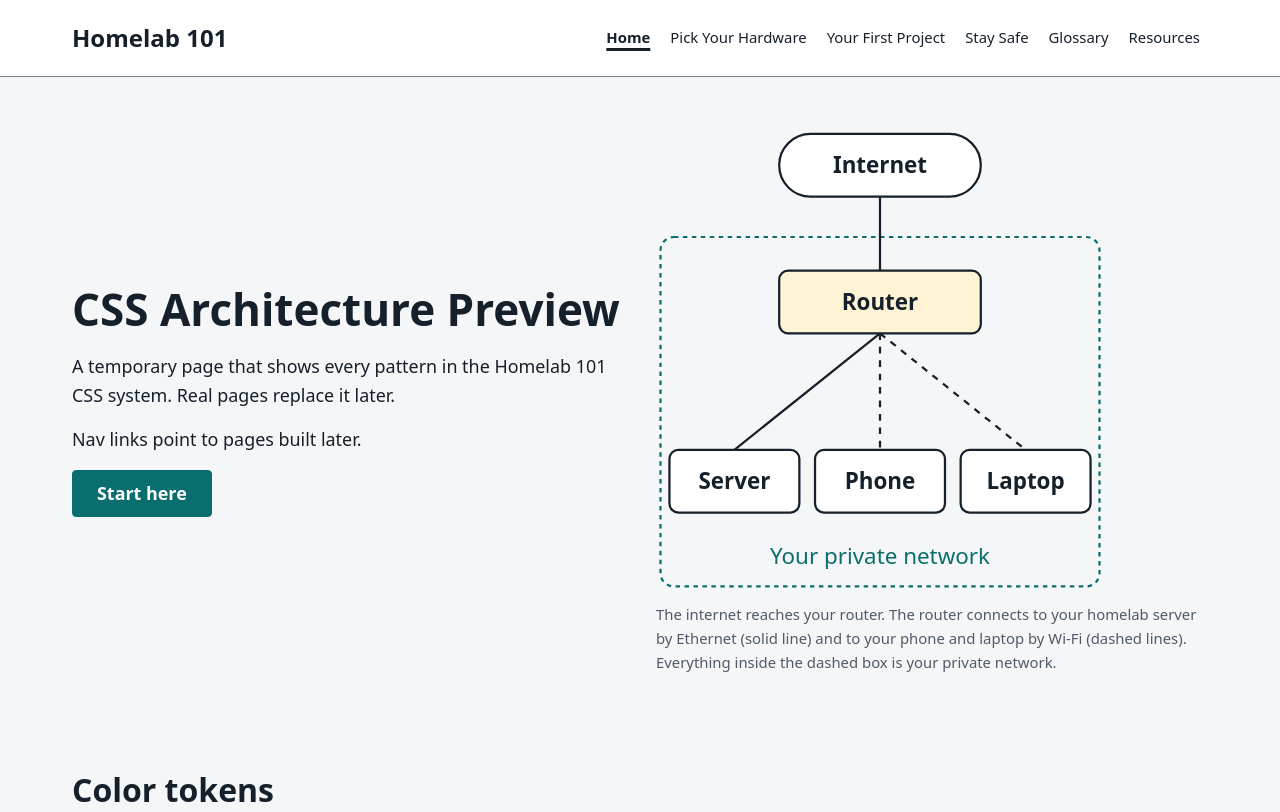
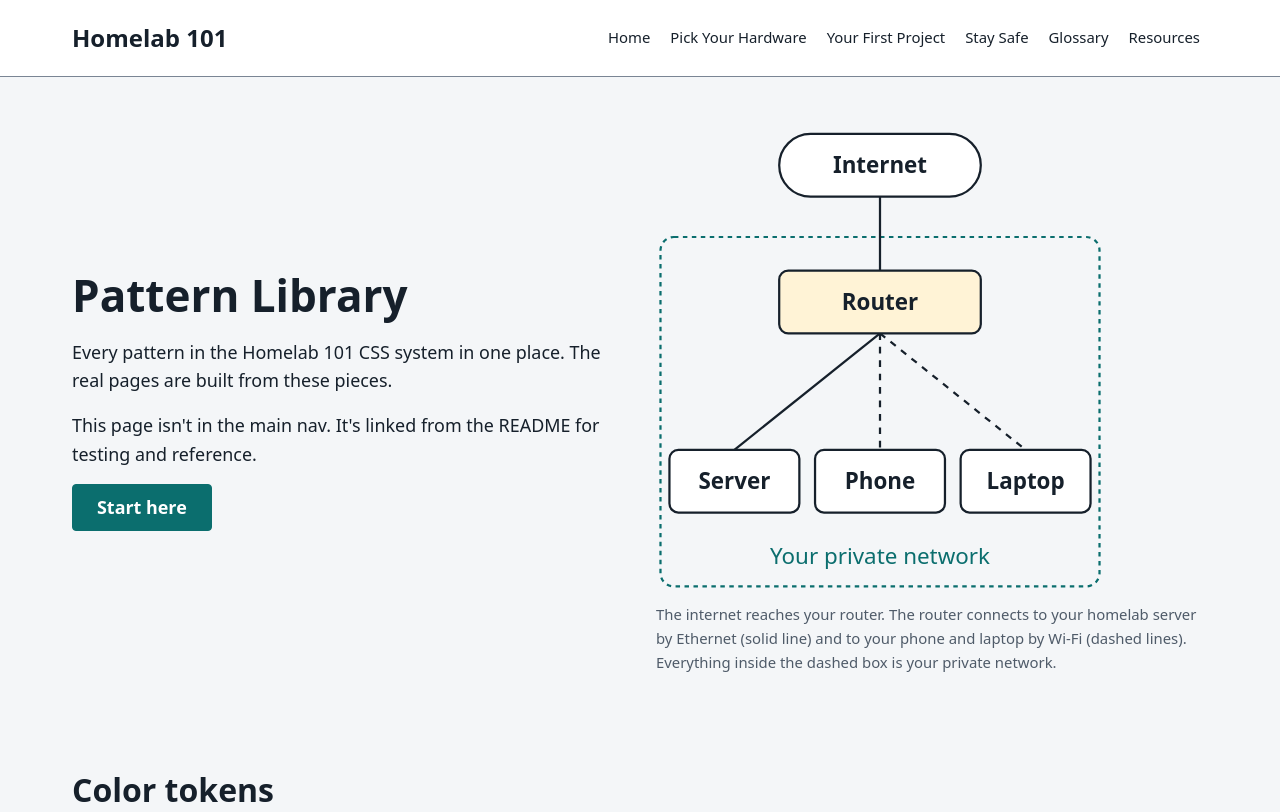
Before and after one commit to vincentrosa1/homelab-101, a plain HTML site: page preview.html in a window 1280 px wide. Shown: the top 812 px of the page. Drawn offline with Linux system fonts and the light colour scheme.

Commit message:
Move the preview page to preview.html
Rename the CSS preview to preview.html so index.html can become the real Home page. Retititles it as the pattern library and removes aria-current from the Home link since it's not the Home page anymore.

```diff
--- a/index.html
+++ b/preview.html
@@ -4,9 +4,9 @@
         <meta charset="utf-8">
         <meta name="viewport"
             content="width=device-width, initial-scale=1">
-        <title>CSS Architecture Preview | Homelab 101</title>
+        <title>Pattern Library | Homelab 101</title>
         <meta name="description"
-            content="Preview of the Homelab 101 CSS system.">
+            content="Every pattern in the Homelab 101 CSS system on one place.">
         <link rel="stylesheet" href="css/main.css">
     </head>
     <body>
@@ -17,7 +17,7 @@
             <a class="site-header__name" href="index.html">Homelab 101</a>
             <nav class="nav" aria-label="Primary">
                 <ul class="nav__list" role="list">
-                    <li><a class="nav__link" href="index.html" aria-current="page">Home</a></li>
+                    <li><a class="nav__link" href="index.html">Home</a></li>
                     <li><a class="nav__link" href="hardware.html">Pick Your Hardware</a></li>
                     <li><a class="nav__link" href="projects.html">Your First Project</a></li>
                     <li><a class="nav__link" href="safety.html">Stay Safe</a></li>
@@ -33,13 +33,13 @@
             aria-labelledby="intro-title">
             <div class="l-split">
                 <div class="u-flow">
-                <h1 id="intro-title">CSS Architecture Preview</h1>
+                <h1 id="intro-title">Pattern Library</h1>
                 <p class="u-measure">
-                    A temporary page that shows every pattern in the Homelab 101 CSS system.
-                    Real pages replace it later.
+                    Every pattern in the Homelab 101 CSS system in one place.
+                    The real pages are built from these pieces.
                 </p>
                 <p class="u-measure">
-                    Nav links point to pages built later.
+                    This page isn't in the main nav. It's linked from the README for testing and reference.
                 </p>
                 <a class="button" href="#project-media">Start here</a>
             </div>
```
